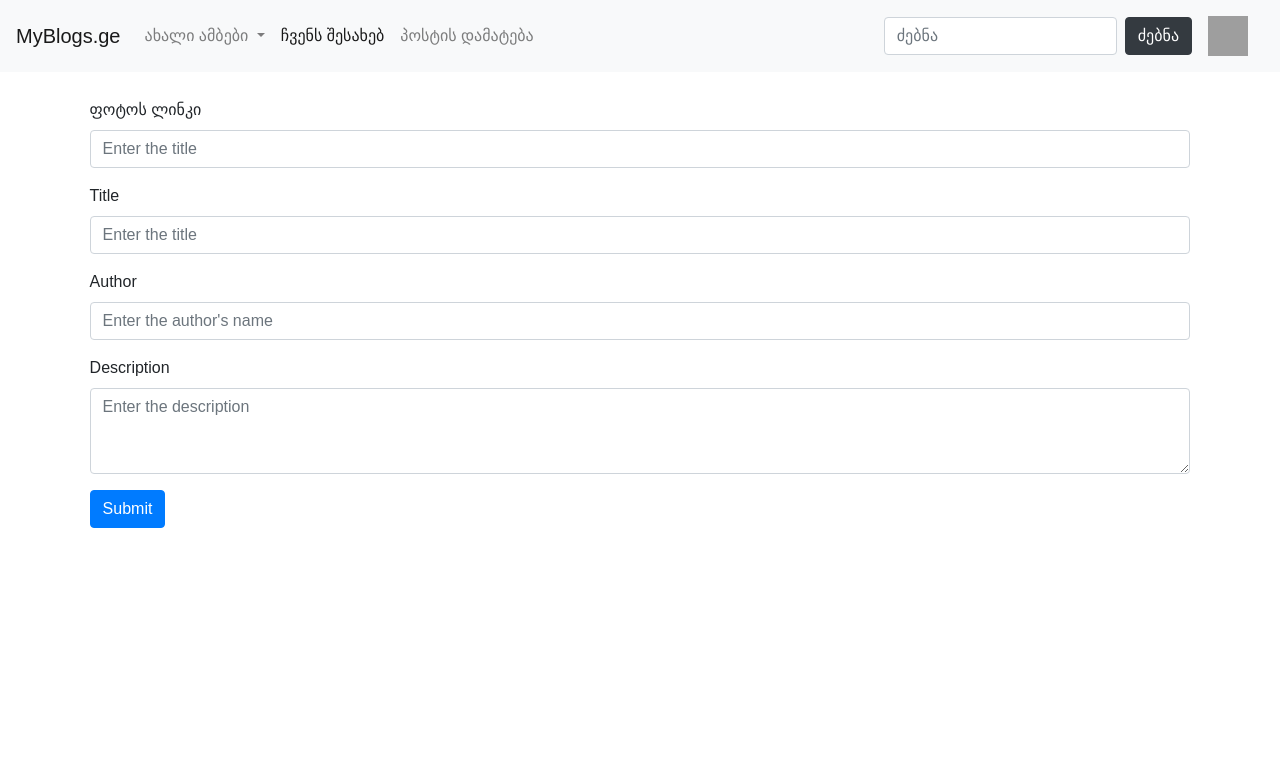
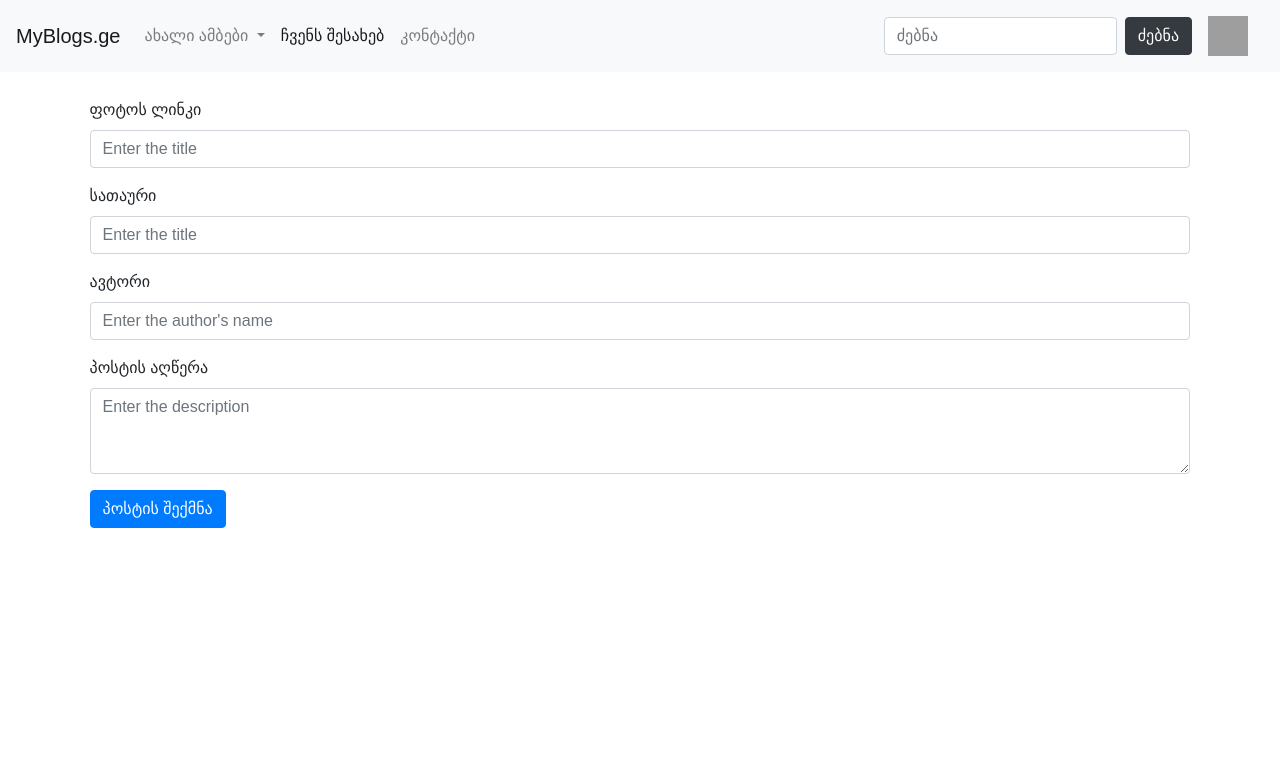
Before and after one commit to ShavdatuashviliSandro/blog_with_flask, a Flask app: template templates/contact.html in a window 1280 px wide. Shown: the top 768 px of the page. Run offline with Flask 3, Linux system fonts and the light colour scheme; the template is opened without the code that fills it, so the values that code supplies are empty; some web fonts are replaced; grey boxes are pictures that could not be loaded.

Commit message:
refactor my code

```diff
--- a/main.py
+++ b/main.py
@@ -48,8 +48,8 @@ def about_us():
     return render_template('about_us.html')
 
 
-@app.route('/posts')
-def posts():
+@app.route('/contact')
+def contact():
     names = ['გიორგი', 'სანდრო', 'რეზი', 'ერეკლე', 'ლიზი']
     return render_template('contact.html', names=names)
 
--- a/templates/contact.html
+++ b/templates/contact.html
@@ -35,18 +35,18 @@
             <input type="text" class="form-control" id="exampleFormControlInput0" name="photo_url" placeholder="Enter the title">
         </div>
         <div class="form-group">
-            <label for="exampleFormControlInput1">Title</label>
+            <label for="exampleFormControlInput1">სათაური</label>
             <input type="text" class="form-control" id="exampleFormControlInput1" name="title" placeholder="Enter the title">
         </div>
         <div class="form-group">
-            <label for="exampleFormControlInput2">Author</label>
+            <label for="exampleFormControlInput2">ავტორი</label>
             <input type="text" class="form-control" id="exampleFormControlInput2" name="author" placeholder="Enter the author's name">
         </div>
         <div class="form-group">
-            <label for="exampleFormControlTextarea1">Description</label>
+            <label for="exampleFormControlTextarea1">პოსტის აღწერა</label>
             <textarea class="form-control" id="exampleFormControlTextarea1" name="description" rows="3" placeholder="Enter the description"></textarea>
         </div>
-        <button type="submit" class="btn btn-primary">Submit</button>
+        <button type="submit" class="btn btn-primary">პოსტის შექმნა</button>
     </form>
 </div>
 
--- a/templates/header.html
+++ b/templates/header.html
@@ -23,7 +23,7 @@
                 <a class="nav-link" href="/about_us">ჩვენს შესახებ <span class="sr-only">(current)</span></a>
             </li>
             <li class="nav-item">
-                <a class="nav-link" href="/posts">პოსტის დამატება</a>
+                <a class="nav-link" href="/contact">კონტაქტი</a>
             </li>
 
         </ul>
```
